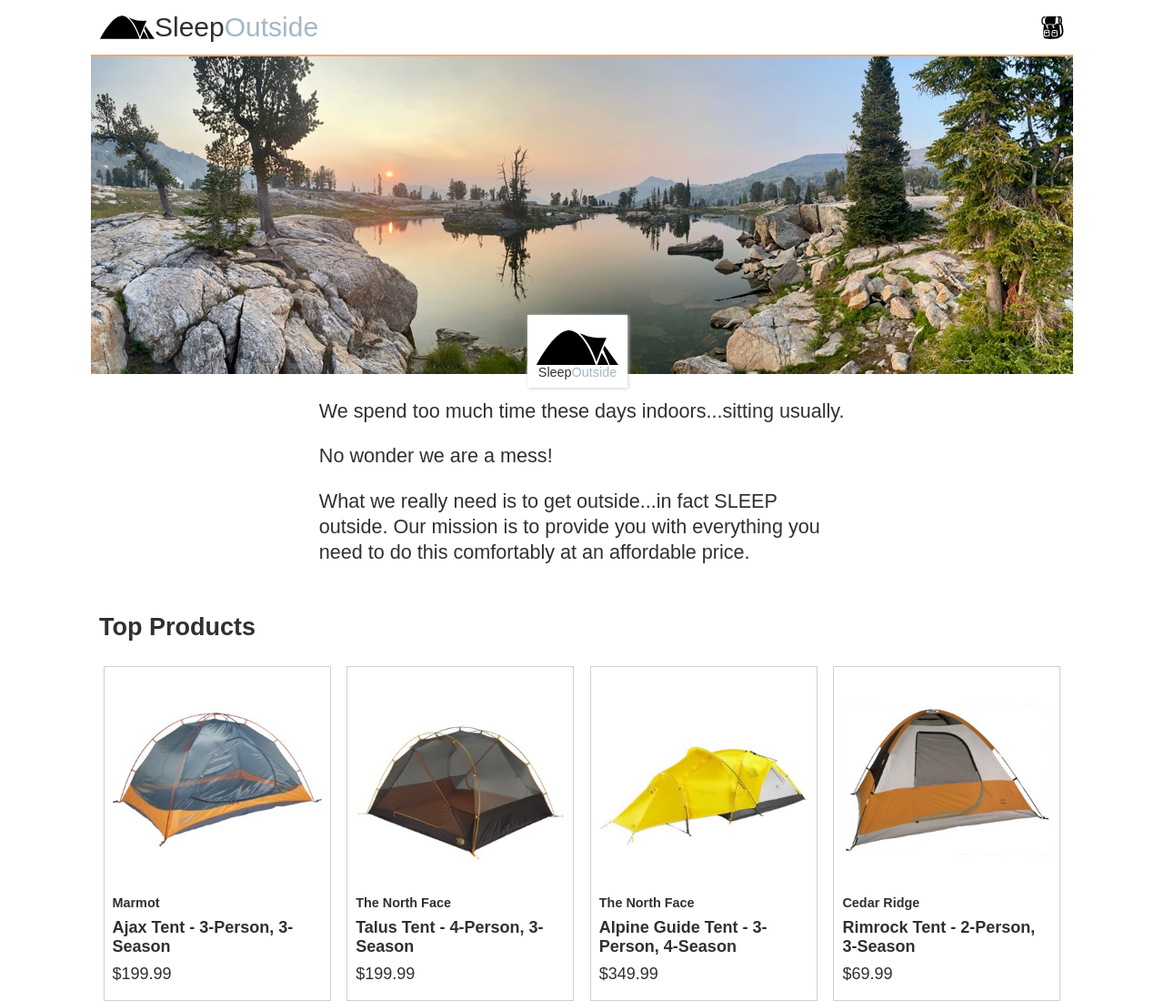
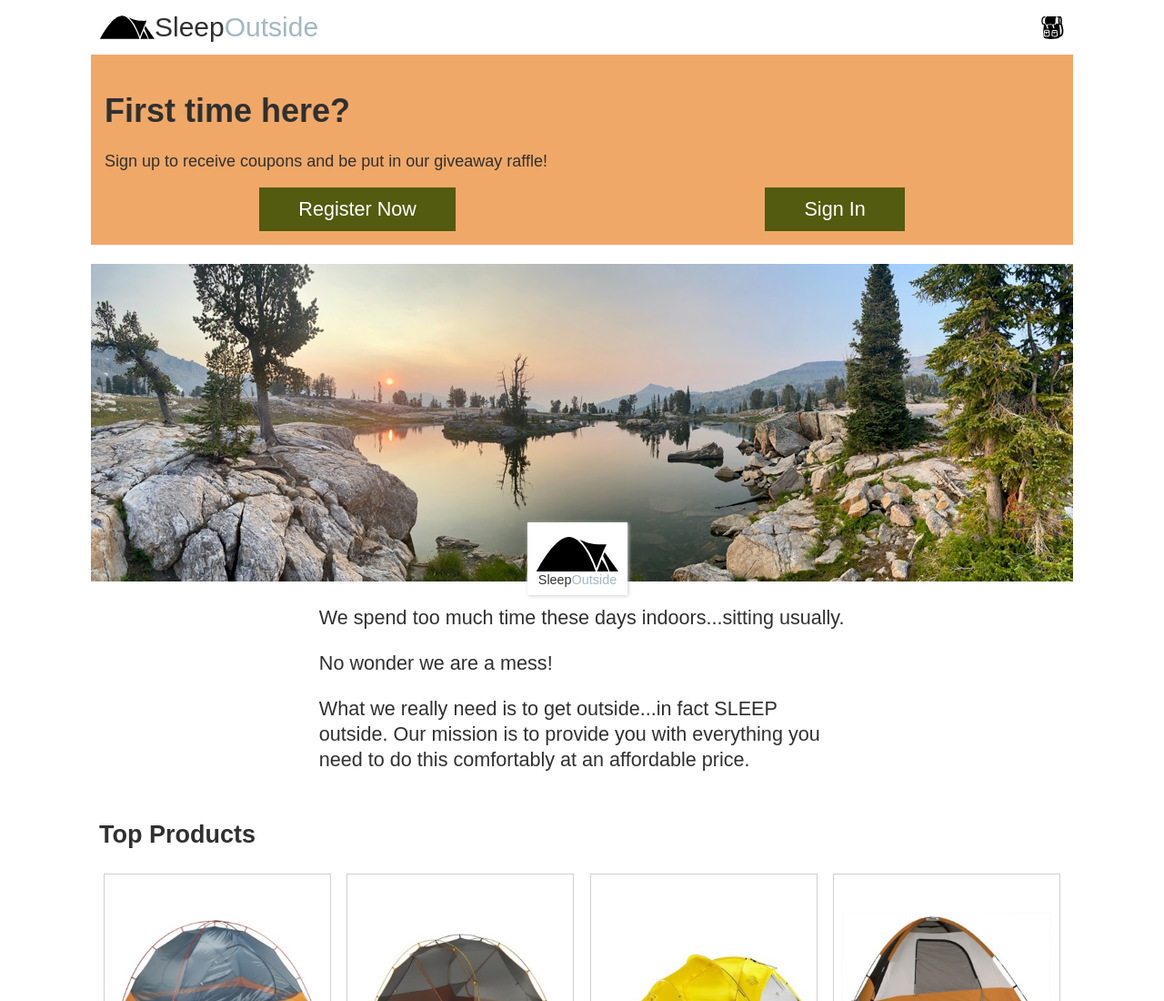
Before and after one commit to mlutz060/WDD330, a website built with Vite: page src/index.html in a window 1280 px wide. Shown: the top 1100 px of the page at 91% size. Built offline with nearby package versions, Linux system fonts and the light colour scheme.

Commit message:
call to action

```diff
--- a/src/css/style.css
+++ b/src/css/style.css
@@ -220,3 +220,11 @@
   font-size: var(--small-font);
   padding: 1em;
 }
+#callToAction{
+  width: 100%;
+  background-color: #f0a868;
+  padding: 15px;
+}
+#buttons{
+  display: flex;
+}
--- a/src/index.html
+++ b/src/index.html
@@ -30,6 +30,15 @@
       </div>
     </header>
     <main class="divider">
+      <div id="callToAction">
+        <h1>First time here?</h1>
+        <p>Sign up to receive coupons and be put in our giveaway raffle!</p>
+        <div id="buttons">
+          <button id="register">Register Now</button>
+          <button>Sign In</button>
+        </div>
+      </div>
+      <br>
       <div class="hero">
         <img
           src="/images/banner-sm.jpg"
```
